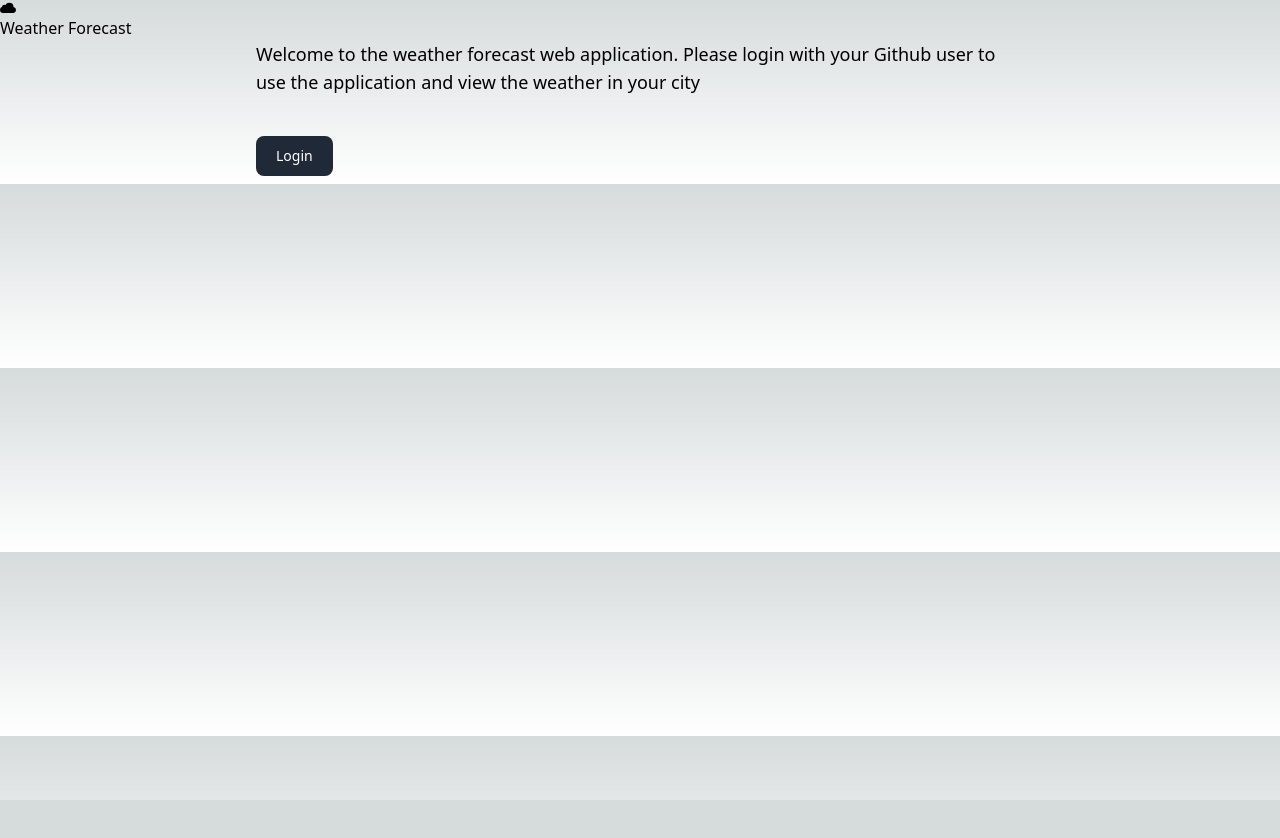
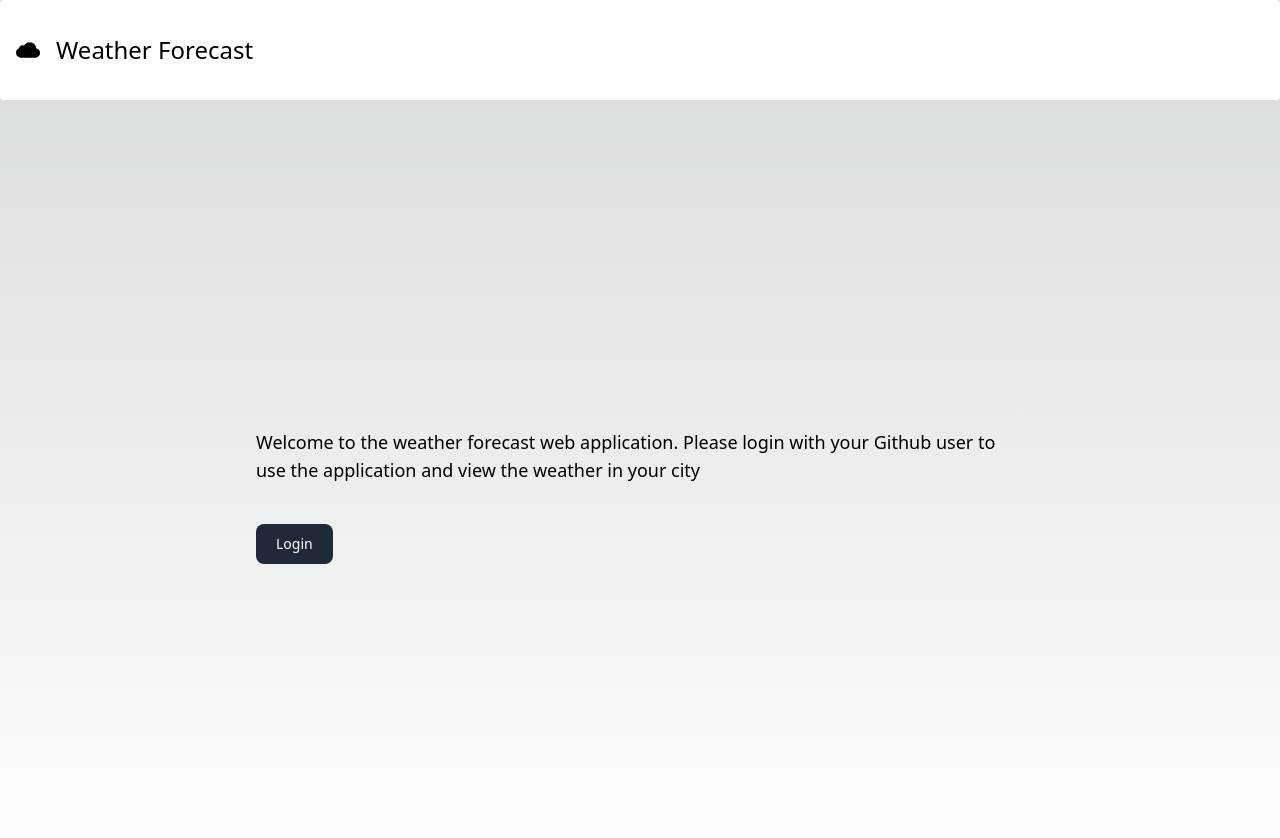
Before and after one commit to lemuellloren/react-weather-forecast, a Next.js app: page / in a window 1280 px wide. Shown: the top 838 px of the page. Before the commit the page ends 800 px from the top, so only its background shows below. Built offline with nearby package versions, Linux system fonts and the light colour scheme; no server answers.

Commit message:
Style navbar abd update layout

```diff
--- a/components/NavBar.jsx
+++ b/components/NavBar.jsx
@@ -1,15 +1,24 @@
+import { useSession, signOut } from "next-auth/react"
 import { SiIcloud } from "react-icons/si"
 
 const NavBar = () => {
+    const { data: session } = useSession()
     return (
-        <div>
-            <div>
-                <SiIcloud />
+        <nav className="text-2xl bg-white border-gray-200 px-2 sm:px-4 py-2.5 rounded dark:bg-gray-900 flex items-center justify-between">
+            <div className="h-20 flex gap-4 items-center">
+                <div>
+                    <SiIcloud />
+                </div>
+                <div>
+                    <h1>Weather Forecast</h1>
+                </div>
             </div>
             <div>
-                <h1>Weather Forecast</h1>
+                {session && (
+                    <button className="text-white bg-gray-800 hover:bg-gray-900 focus:outline-none focus:ring-4 focus:ring-gray-300 font-medium rounded-lg text-sm px-5 py-2.5 mr-2 mb-2 dark:bg-gray-800 dark:hover:bg-gray-700 dark:focus:ring-gray-700 dark:border-gray-700" onClick={() => signOut()}>Logout</button>
+                )}
             </div>
-        </div>
+        </nav>
     )
 }
 
--- a/components/layout.js
+++ b/components/layout.js
@@ -4,7 +4,7 @@
     return (
         <>
             <NavBar />
-            <main className="container max-w-3xl mx-auto">
+            <main className="max-w-3xl mx-auto h-screen flex items-center">
                 {children}
             </main>
         </>
--- a/pages/index.js
+++ b/pages/index.js
@@ -10,13 +10,11 @@
   return (
     <>
       {session ? (
-        <div>
-        <h3>{session.user.name}</h3>
-        <button onClick={() => signOut()}>Logout</button>
-
+        <div className="text-center w-full">
+          <h3 className="text-2xl">{session.user.name}</h3>
         </div>
       ) : (
-      <Login signIn={signIn} />
+        <Login signIn={signIn} />
       )}
     </>
   )
```
